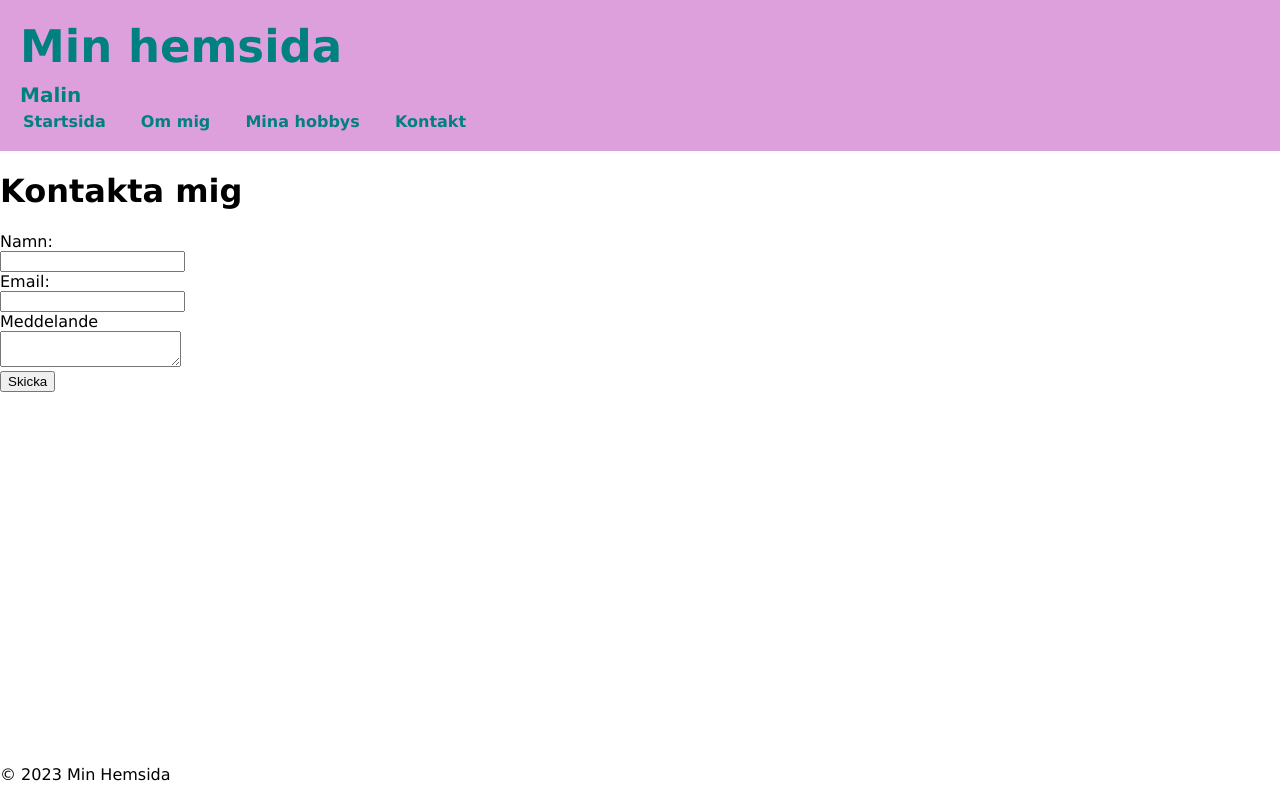
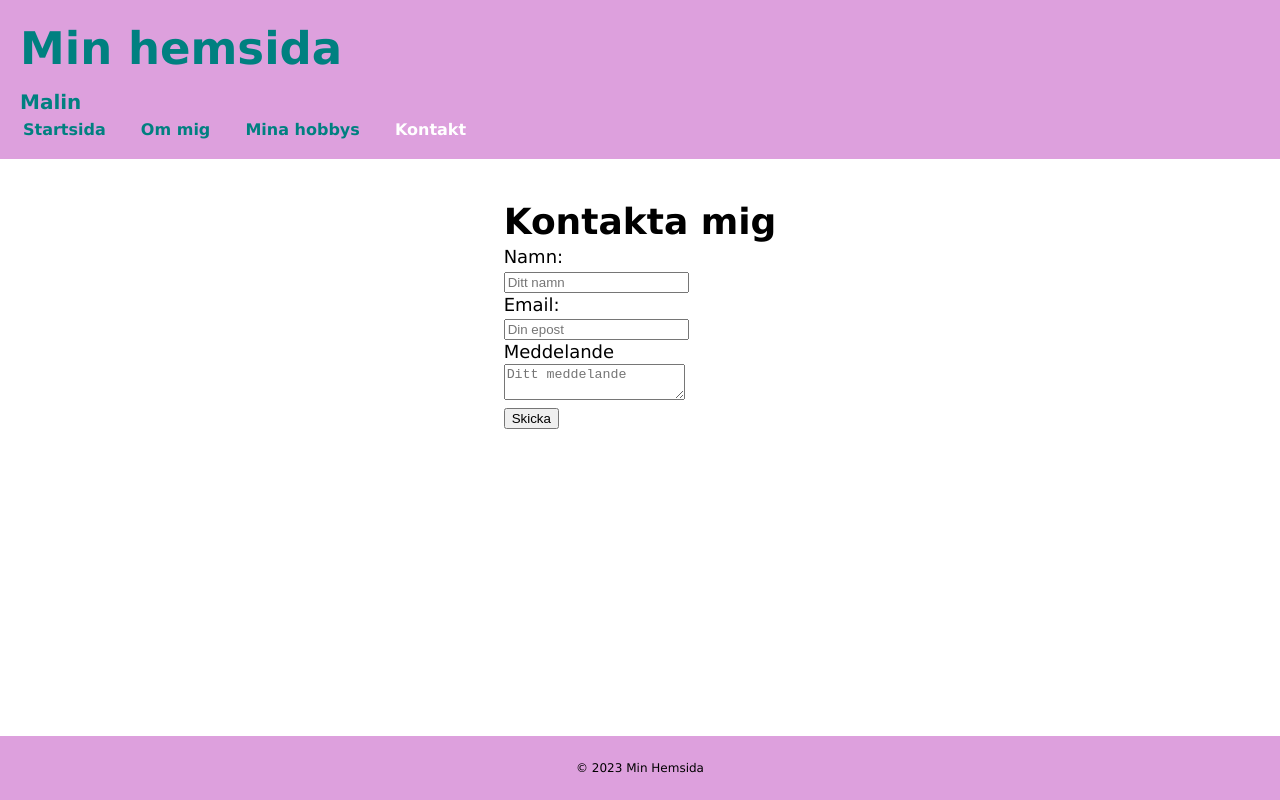
Before and after one commit to MalinLars/Lesson_HTML_CSS_02, a plain HTML site: page contact.html in a window 1280 px wide. Drawn offline with Linux system fonts and the light colour scheme.

Commit message:
senaste dessign 14.00 tisdag

```diff
--- a/contact.html
+++ b/contact.html
@@ -26,13 +26,13 @@
         <form>
 
             <label for="name">Namn:</label><br>
-            <input class="my-form" type="text" id="name" name="name"><br>
+            <input class="my-form" type="text" id="name" name="name" placeholder="Ditt namn"><br>
 
             <label for="email">Email:</label><br>
-            <input class="my-form" type="email" id="email" name="email"><br>
+            <input class="my-form" type="email" id="email" name="email" placeholder="Din epost"><br>
 
             <label for="message">Meddelande</label><br>
-            <textarea class="my-form" id="message" name="message"></textarea><br>
+            <textarea class="my-form" id="message" name="message" placeholder="Ditt meddelande"></textarea><br>
 
 
             <input type="submit" value="Skicka">
--- a/style.css
+++ b/style.css
@@ -61,3 +61,52 @@ header nav a {
     text-decoration: none;
     font-weight: bold;
 }
+
+header nav a:hover {
+    color: #FFF;
+}
+
+header nav a.active{
+    color: #FFF;
+}
+
+h1, h2 {
+    color: rgb(red, green, blue);
+    font-family: Verdana;
+    line-height: 130%;
+    margin: 0 auto;
+    max-width: 650px;
+
+}
+
+main {
+    padding: 20px;
+    font-family: Verdana;
+    font-size: 18px;
+    line-height: 130%;
+    margin: 0 auto;
+    max-width: 650px;
+}
+
+main h1 {
+    margin-top: 20px;
+}
+
+footer {
+    background-color:plum;
+    padding: 20px;
+    color: #000;
+    font-family: Verdana;
+    font-size: 12px;
+
+}
+
+footer p {
+    margin: 5px;
+    text-align: center;
+
+}
+
+.my.form{
+    width: 100%;
+}
```
Also changed, not shown: hobbys.html (+1 -1 lines), index.html (+2 -2 lines).
